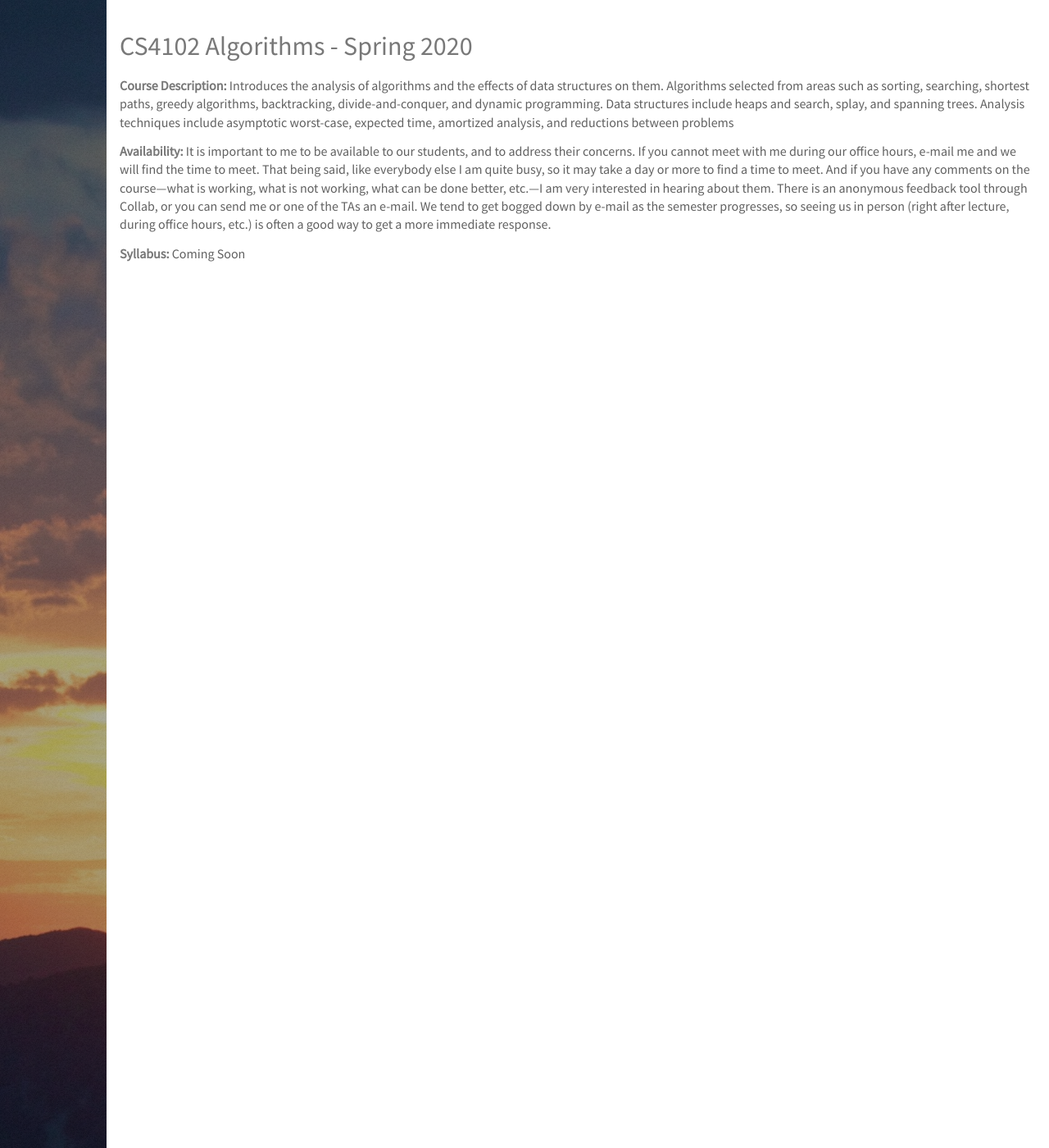
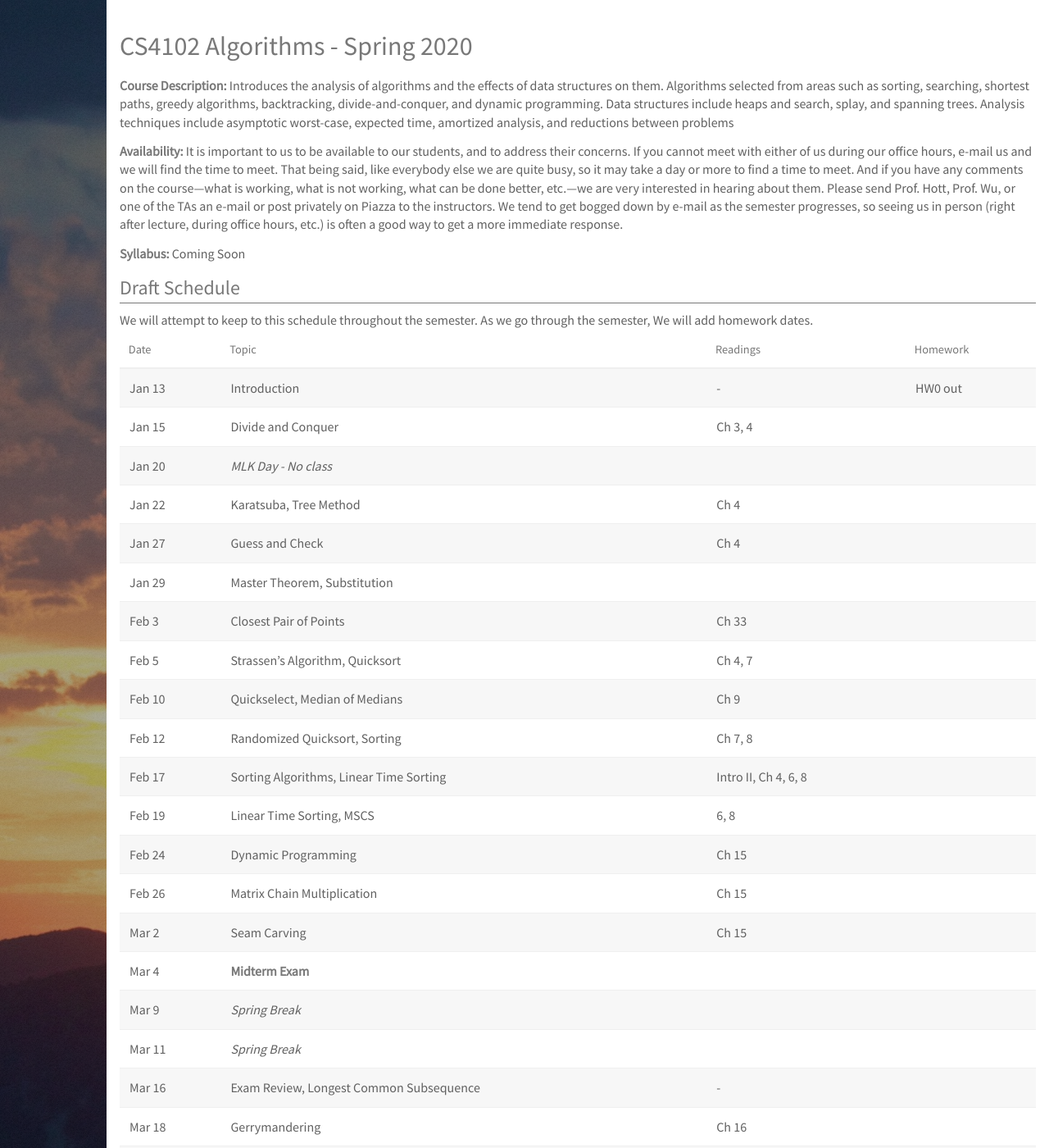
Before and after one commit to deternitydx/uvacs4102, a Jekyll site: the page built from index.md, in a window 1280 px wide and 1400 px high. Shown: the whole window at 82% size. Built offline with Jekyll 4.4.1, drawn with Linux system fonts in a browser that asks for light colours; nearby versions of some CDN libraries; library files that are not in the unit come from our copies; some of the changed text lies outside the part shown.

Commit message:
Added draft schedule

```diff
--- a/index.md
+++ b/index.md
@@ -12,16 +12,46 @@ heaps and search, splay, and spanning trees. Analysis techniques include
 asymptotic worst-case, expected time, amortized analysis, and reductions
 between problems
 
-**Availability:** It is important to me to be available to our students,
-and to address their concerns. If you cannot meet with me during our
-office hours, e-mail me and we will find the time to meet. That being
-said, like everybody else I am quite busy, so it may take a day or more
-to find a time to meet. And if you have any comments on the
-course---what is working, what is not working, what can be done better,
-etc.---I am very interested in hearing about them. There is an anonymous
-feedback tool through Collab, or you can send me or one of the TAs an
-e-mail. We tend to get bogged down by e-mail as the semester progresses,
-so seeing us in person (right after lecture, during office hours, etc.)
-is often a good way to get a more immediate response.
+**Availability:** It is important to us to be available to our students, and to address their concerns. If you cannot meet with either of us during our office hours, e-mail us and we will find the time to meet. That being said, like everybody else we are quite busy, so it may take a day or more to find a time to meet. And if you have any comments on the course---what is working, what is not working, what can be done better, etc.---we are very interested in hearing about them.  Please send Prof. Hott, Prof. Wu, or one of the TAs an e-mail or post privately on Piazza to the instructors. We tend to get bogged down by e-mail as the semester progresses, so seeing us in person (right after lecture, during office hours, etc.) is often a good way to get a more immediate response.
 
 **Syllabus:** Coming Soon
+
+## Draft Schedule
+
+We will attempt to keep to this schedule throughout the semester.  As we go through the semester,
+We will add homework dates.
+
+| Date    | Topic                                   | Readings             | Homework        |
+| ------- | -------------------------               | -------------------  | --------------- |
+| Jan 13  | Introduction                            | -                    | HW0 out         |
+| Jan 15  | Divide and Conquer                      | Ch 3, 4              |                 |
+| Jan 20  | *MLK Day - No class*                    |                      |                 |
+| Jan 22  | Karatsuba, Tree Method                  | Ch 4                 |                 |
+| Jan 27  | Guess and Check                         | Ch 4                 |                 |
+| Jan 29  | Master Theorem, Substitution            |                      |                 |
+| Feb 3   | Closest Pair of Points                  | Ch 33                |                 |
+| Feb 5   | Strassen's Algorithm, Quicksort         | Ch 4, 7              |                 |
+| Feb 10  | Quickselect, Median of Medians          | Ch 9                 |                 |
+| Feb 12  | Randomized Quicksort, Sorting           | Ch 7, 8              |                 |
+| Feb 17  | Sorting Algorithms, Linear Time Sorting | Intro II, Ch 4, 6, 8 |                 |
+| Feb 19  | Linear Time Sorting, MSCS               | 6, 8                 |                 |
+| Feb 24  | Dynamic Programming                     | Ch 15                |                 |
+| Feb 26  | Matrix Chain Multiplication             | Ch 15                |                 |
+| Mar 2   | Seam Carving                            | Ch 15                |                 |
+| Mar 4   | **Midterm Exam**                        |                      |                 |
+| Mar 9   | *Spring Break*                          |                      |                 |
+| Mar 11  | *Spring Break*                          |                      |                 |
+| Mar 16  | Exam Review, Longest Common Subsequence | -                    |                 |
+| Mar 18  | Gerrymandering                          | Ch 16                |                 |
+| Mar 23  | Greedy Algorithms, Interval Scheduling  | Ch 16                |                 |
+| Mar 25  | Greedy Algoirthms, Huffman Coding       | -                    |                 |
+| Mar 30  | Belady Cache Replacement                |                      |                 |
+| Apr 1   | Graphs, Minimum Spanning Trees          | Ch 23                |                 |
+| Apr 6   | Dijkstra's Algorithm                    | Ch 24                |                 |
+| Apr 8   | Bellman-Ford, Floyd-Warshall            |                      |                 |
+| Apr 13  | Max Flow, Min Cut                       | Ch 26                |                 |
+| Apr 15  | Bipartite Matching, Reductions          |                      |                 |
+| Apr 20  | Reductions                              | Ch 34                |                 |
+| Apr 22  | NP-Completeness                         |                      |                 |
+| Apr 27  | NP-Completeness, Finale                 |                      |                 |
+| May 2   | **Final Exam, 7-10pm**                  |                      |                 |
```
